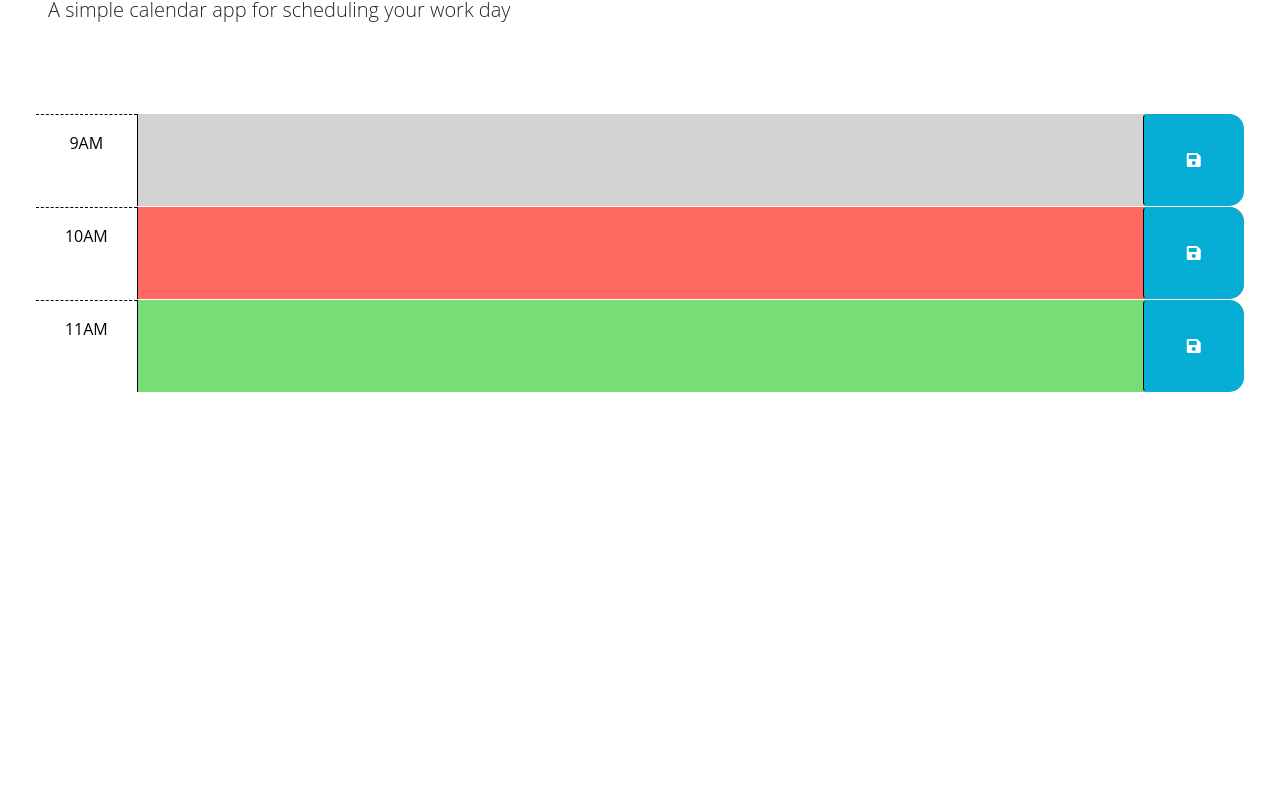
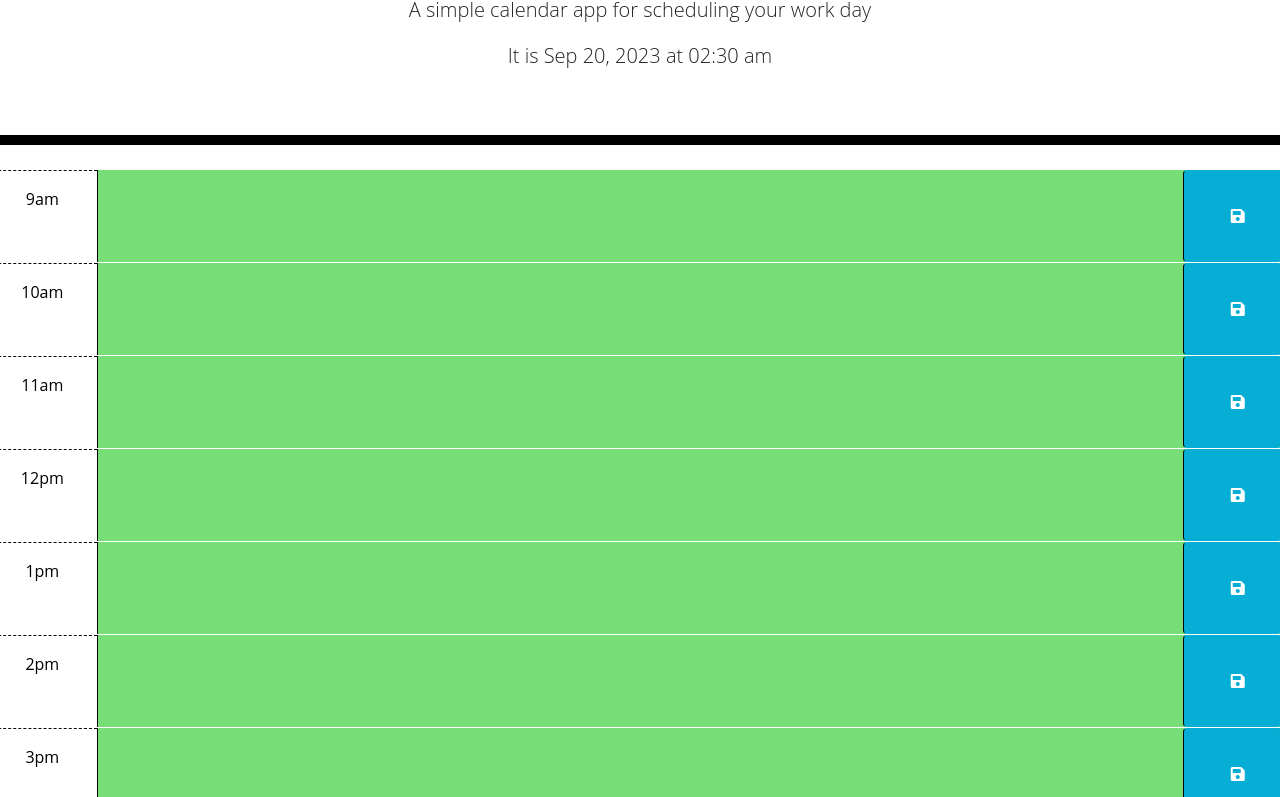
Before and after one commit to VithusanU/Work_Day_Scheduler, a plain HTML site: page index.html in a window 1280 px wide. Shown: the part 138-935 px from the top of the page. Before the commit the page ends 800 px from the top, so only its background shows below. Drawn offline with nearby package versions, Linux system fonts and the light colour scheme.

Commit message:
Final touches

```diff
--- a/Develop/script.js
+++ b/Develop/script.js
@@ -1,38 +1,96 @@
-var todayDate = format('dddd, MMM Do YYYY');
-$("#currentDay").html(todayDate);
+$(function () {
+    var startTime = 9;
+    var timeBlocks = [
+        "9am",
+        "10am",
+        "11am",
+        "12pm",
+        "1pm",
+        "2pm",
+        "3pm",
+        "4pm",
+        "5pm",
+        "Current"
+    ];
+
+    function currentTime() {
+        var timeNow = today.format('hh:mm a');
+
+        // Find the "Current" time block by its text content
+        $('.time-block').each(function () {
+            if ($(this).find('.hour').text() === 'Current') {
+                var currentTimeDiv = $('<div>').addClass('current-time')
+                currentTimeDiv.text(timeNow)
+                $(this).append(currentTimeDiv)
+                $(this).addClass('present');
+            }
+        });
+    }
+    // This above code creates a timebox and applies the present class to it whilst displaying the time, there is an issue of the time also being affected by the present class requires further tuning.
+
+
+
+    // DOM element references
+    var timeDisplayEl = $('#currentDay');
+    var timeTable = $('#container');
+    // use hour as a reference for naming local storage, as well as html div elements
+    var today = dayjs();
+
+
+    // handle displaying the time
+    function displayTime() {
+        var rightNow = today.format('MMM DD, YYYY [at] hh:mm a');
+        timeDisplayEl.text(`It is ${rightNow} `);
+    }
+    // set the time table page
+    $.each(timeBlocks, function (i, timeBlock) {
+        timeIndex = startTime + i;
+        var texts;
+        // textarea value is to be equal to that of the local storage
+        var descriptionText = localStorage.getItem(timeBlock);
+        if (!descriptionText) {
+            texts = "";
+        } else {
+            texts = descriptionText;
+        }
+        timeTable.append(`<div id="${timeBlock}" class="row time-block">
+      <div class="col-2 col-md-1 hour text-center py-3">${timeBlock}</div>
+      <textarea id="comment-${i}" class="col-8 col-md-10 description" rows="3">${texts}</textarea>
+      <button id="${i}" class="btn saveBtn col-2 col-md-1" aria-label="save">
+      <i class="fas fa-save" aria-hidden="true"></i>
+      </button>
+      </div>`);
+        // check for present time segment
+        var entry = $(`#${timeBlock}`);
+        if (timeIndex === today.hour()) {
+            entry.addClass("present");
+        } else if (timeIndex < today.hour()) {
+            entry.addClass("past");
+        } else {
+            entry.addClass("future");
+        }
+    })
 
 
 
 
 
+    //saving subroutin
+    var saveBtn = $('.saveBtn');
+    function saveDetail(event) {
+        event.preventDefault();
+        var texts = $(`#comment-${this.id}`);
+        storageName = Number(this.id) + startTime;
+        localStorage.setItem(`hour-${storageName}`, `${texts.val()}`);
 
+        // This will display a confirmation message
+        var confirmationMessage = `Data saved for ${timeBlocks[this.id]}!`;
+        $('#saveConfirmationMessage').addClass('text-center');
+        $('#saveConfirmationMessage').addClass('bg-info text-light');
+        $('#saveConfirmationMessage').text(confirmationMessage);
 
-
-
-
-
-
-
-// // Wrap all code that interacts with the DOM in a call to jQuery to ensure that
-// // the code isn't run until the browser has finished rendering all the elements
-// // in the html.
-// $(function () {
-//   // TODO: Add a listener for click events on the save button. This code should
-//   // use the id in the containing time-block as a key to save the user input in
-//   // local storage. HINT: What does `this` reference in the click listener
-//   // function? How can DOM traversal be used to get the "hour-x" id of the
-//   // time-block containing the button that was clicked? How might the id be
-//   // useful when saving the description in local storage?
-//   //
-//   // TODO: Add code to apply the past, present, or future class to each time
-//   // block by comparing the id to the current hour. HINTS: How can the id
-//   // attribute of each time-block be used to conditionally add or remove the
-//   // past, present, and future classes? How can Day.js be used to get the
-//   // current hour in 24-hour time?
-//   //
-//   // TODO: Add code to get any user input that was saved in localStorage and set
-//   // the values of the corresponding textarea elements. HINT: How can the id
-//   // attribute of each time-block be used to do this?
-//   //
-//   // TODO: Add code to display the current date in the header of the page.
-// });
+    };
+    saveBtn.on('click', saveDetail);
+    displayTime();
+    currentTime();
+});
--- a/Develop/style.css
+++ b/Develop/style.css
@@ -11,6 +11,12 @@ textarea {
   border-left: 1px solid black;
   padding: 10px;
 }
+
+.header {
+  border-bottom: 10px solid black;
+  padding-bottom: 10px; /* Adjust this value as needed for spacing */
+}
+
 
 .description {
   white-space: pre-wrap;
--- a/index.html
+++ b/index.html
@@ -30,50 +30,17 @@
   </head>
 
   <body>
-    <header class="p-5 mb-4">
+    <!-- Applied text center along with a header styling which adds a border at the bottom -->
+    <header class="header p-5 mb-4 text-center">
       <h1 class="display-3">Work Day Scheduler</h1>
       <p class="lead">A simple calendar app for scheduling your work day</p>
       <p id="currentDay" class="lead"></p>
     </header>
-    <div class="container-fluid px-5">
-      <!-- Use class for "past", "present", and "future" to apply styles to the
-        time-block divs accordingly. The javascript will need to do this by
-        adding/removing these classes on each div by comparing the hour in the
-        id to the current hour. The html provided below is meant to be an example
-        demonstrating how the css provided can be leveraged to create the
-        desired layout and colors. The html below should be removed or updated
-        in the finished product. Remember to delete this comment once the
-        code is implemented.
-        -->
 
-      <!-- Example of a past time block. The "past" class adds a gray background color. -->
-      <div id="hour-9" class="row time-block past">
-        <div class="col-2 col-md-1 hour text-center py-3">9AM</div>
-        <textarea class="col-8 col-md-10 description" rows="3"> </textarea>
-        <button class="btn saveBtn col-2 col-md-1" aria-label="save">
-          <i class="fas fa-save" aria-hidden="true"></i>
-        </button>
-      </div>
+    <div id="saveConfirmationMessage"></div>
+    <div id="container"></div>
 
-      <!-- Example of a present time block. The "present" class adds a red background color. -->
-      <div id="hour-10" class="row time-block present">
-        <div class="col-2 col-md-1 hour text-center py-3">10AM</div>
-        <textarea class="col-8 col-md-10 description" rows="3"> </textarea>
-        <button class="btn saveBtn col-2 col-md-1" aria-label="save">
-          <i class="fas fa-save" aria-hidden="true"></i>
-        </button>
-      </div>
-
-      <!-- Example of a future time block. The "future" class adds a green background color. -->
-      <div id="hour-11" class="row time-block future">
-        <div class="col-2 col-md-1 hour text-center py-3">11AM</div>
-        <textarea class="col-8 col-md-10 description" rows="3"> </textarea>
-        <button class="btn saveBtn col-2 col-md-1" aria-label="save">
-          <i class="fas fa-save" aria-hidden="true"></i>
-        </button>
-      </div>
-    </div>
-
+<div></div>
     <script src="https://cdnjs.cloudflare.com/ajax/libs/jquery/3.2.1/jquery.min.js"></script>
     <script src="https://cdn.jsdelivr.net/npm/dayjs@1.11.3/dayjs.min.js"
     integrity="sha256-iu/zLUB+QgISXBLCW/mcDi/rnf4m4uEDO0wauy76x7U="
```
